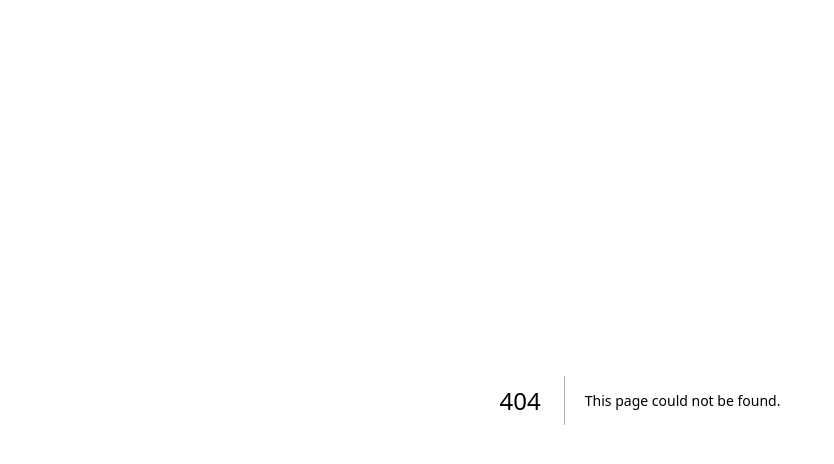
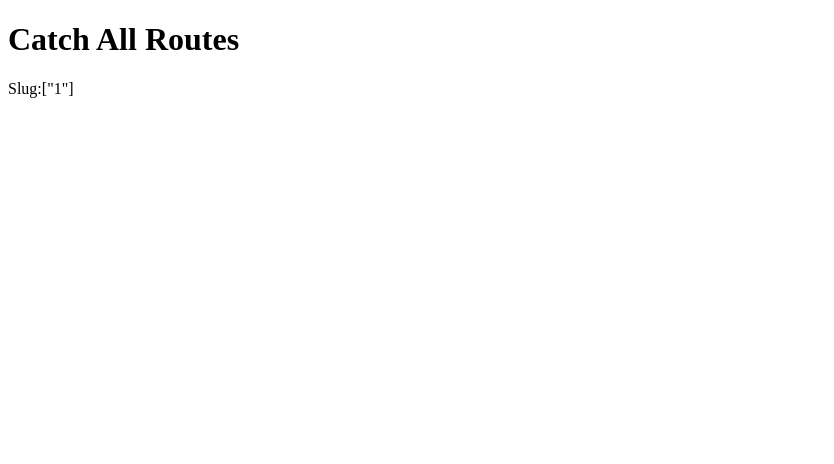
Before and after one commit to RoumesaShabbir-45/next.js-practice, a Next.js app: page /blog/1 in a window 1280 px wide. Before the commit this address had no page. Shown: the top 464 px of the page, without its empty margins (0-834 px from the left). Built offline with nearby package versions, Linux system fonts and the light colour scheme.

Commit message:
contact page in page outing

```diff
--- /dev/null
+++ b/pages/about.jsx
@@ -0,0 +1,5 @@
+export default function AboutPage(){
+    return(
+        <h1>My About Page</h1>
+    );
+}
--- a/pages/about/index.tsx
+++ /dev/null
@@ -1,6 +0,0 @@
-export default function aboutpage(){
-
-    return(
-        <h1>About Page</h1>
-    );
-}
--- /dev/null
+++ b/pages/blog/[...slug].tsx
@@ -0,0 +1,14 @@
+import { useRouter } from "next/router";
+
+export default function BlogSlug(){
+
+    const router = useRouter();
+    const {slug} = router.query;
+
+    return(
+        <div>
+            <h1>Catch All Routes</h1>
+            <p>Slug:{JSON.stringify(slug)}</p>
+        </div>
+    );
+}
--- /dev/null
+++ b/pages/blog/index.jsx
@@ -0,0 +1,5 @@
+export default function Blog(){
+    return(
+        <h1>Blog Page</h1>
+    );
+}
--- /dev/null
+++ b/pages/contacts.tsx
@@ -0,0 +1,5 @@
+export default function ContactsPage(){
+    return(
+        <h1>My Contacts Page</h1>
+    );
+}
--- a/tsconfig.json
+++ b/tsconfig.json
@@ -29,6 +29,6 @@
     ".next/types/**/*.ts",
     ".next/dev/types/**/*.ts",
     "**/*.mts"
-, "app/page.jsx"  ],
+, "app/page.jsx", "pages/index.js"  ],
   "exclude": ["node_modules"]
 }
```
Also changed, not shown: pages/blog/[id].tsx (added, +10 -0 lines), pages/index.js (renamed from pages/index.tsx).
